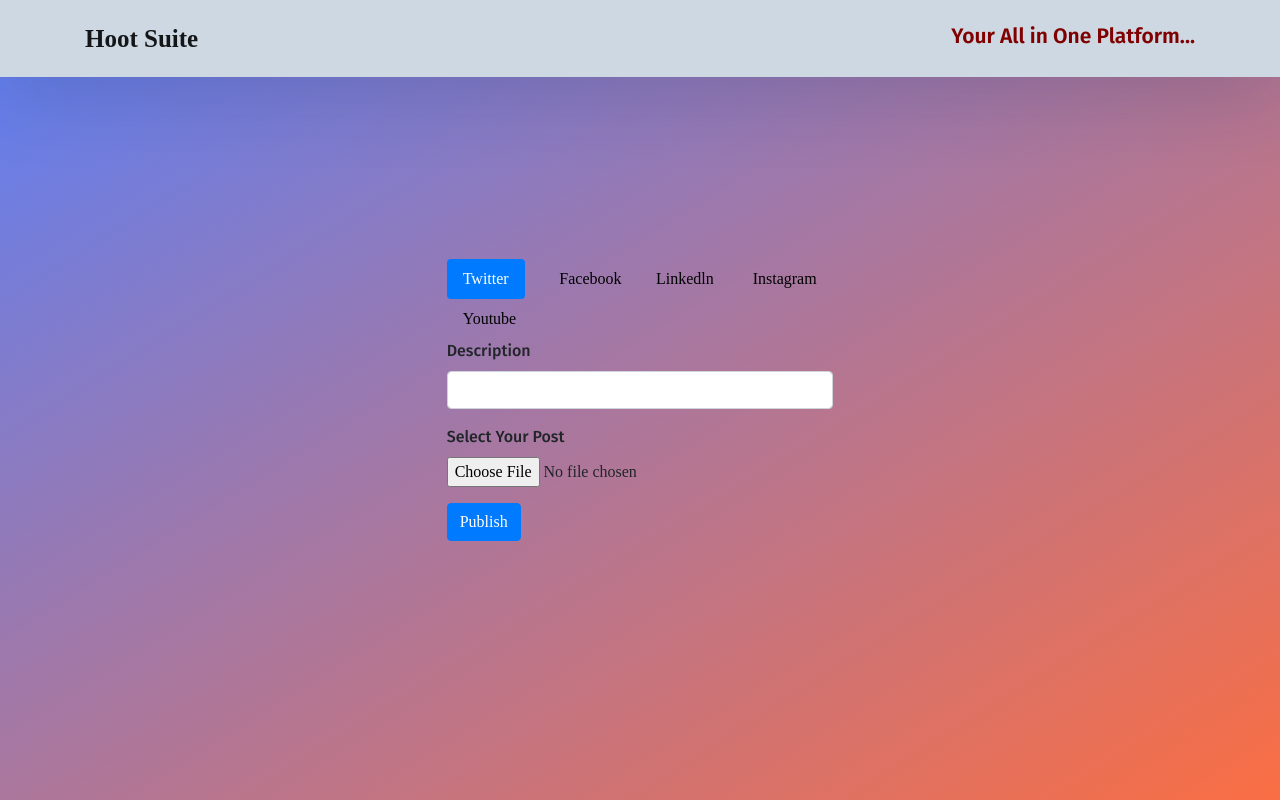
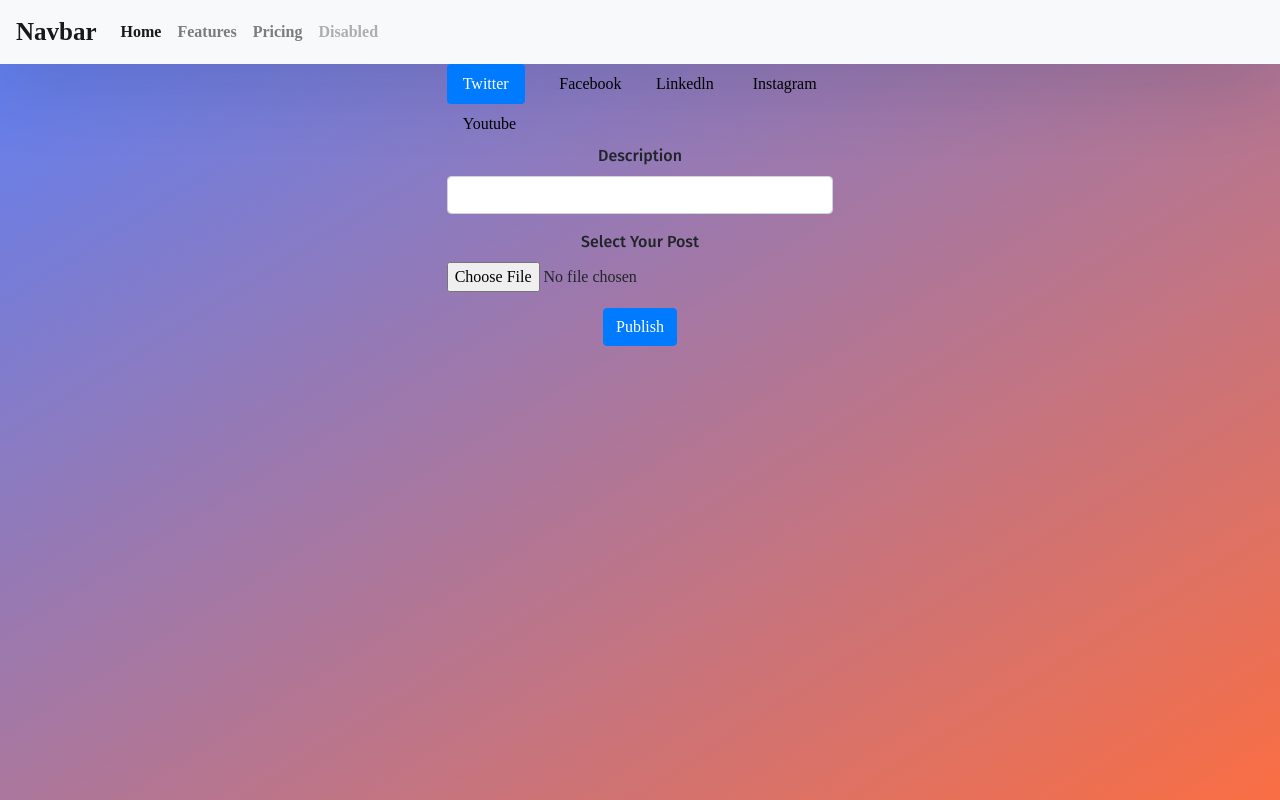
Before and after one commit to dhanpalsinghrajpurohit/frontend-hooksuite, a React (Create React App) app: page /post in a window 1280 px wide. Built offline with nearby package versions, Linux system fonts and the light colour scheme; a web font is replaced by a local one.

Commit message:
navbar ui added

```diff
--- a/src/App.js
+++ b/src/App.js
@@ -3,9 +3,10 @@
 import "./App.css";
 import { BrowserRouter as Router, Switch, Route, Link } from "react-router-dom";
 import { useState, useEffect } from "react";
-import Login from "./components/login.component";
-import SignUp from "./components/signup.component";
-import Post from "./components/Post/Post";
+import Login from "./containers/Authentication/login.component";
+import SignUp from "./containers/Authentication/signup.component";
+import Post from "./containers/Post/Post";
+import Navbar from "./components/Navbar/Navbar";
 
 function App() {
   const initialValues = { fname: "", laname: "", email: "", password: "" };
@@ -51,11 +52,8 @@
   return (
     <Router>
       <div className="App">
-        <nav className="navbar navbar-expand-lg navbar-light fixed-top">
+        {/* <nav className="navbar navbar-expand-lg navbar-light fixed-top">
           <div className="container">
-            <Link className="navbar-brand" to={"/sign-in"}>
-              Hoot Suite
-            </Link>
             {/* <div className="collapse navbar-collapse" id="navbarTogglerDemo02">
               <ul className="navbar-nav ml-auto">
                 <li className="nav-item">
@@ -69,23 +67,21 @@
                   </Link>
                 </li>
               </ul>
-            </div> */}
-            <div>
-              <ul className="tagline">Your All in One Platform...</ul>
-            </div>
+            </div> }
           </div>
-        </nav>
+        </nav> */}
 
-        <div className="auth-wrapper">
+        {/* <div className="auth-wrapper"> */}
           <div >
             <Switch>
               <Route exact path="/" component={Login} />
               <Route path="/sign-in" component={Login} />
               <Route path="/sign-up" component={SignUp} />
               <Route path="/post" component={Post} />
+              <Route path="/post" component={Post} />
             </Switch>
           </div>
-        </div>
+        {/* </div> */}
       </div>
     </Router>
   );
--- /dev/null
+++ b/src/components/Navbar/Navbar.js
@@ -0,0 +1,35 @@
+import react from "react";
+import { Component } from "react";
+
+class Navbar extends Component{
+    render(){
+        return(
+            <react.Fragment>
+                <nav class="navbar navbar-expand-lg navbar-light bg-light">
+                    <a class="navbar-brand" href="#">Navbar</a>
+                    <button class="navbar-toggler" type="button" data-toggle="collapse" data-target="#navbarNav" aria-controls="navbarNav" aria-expanded="false" aria-label="Toggle navigation">
+                        <span class="navbar-toggler-icon"></span>
+                    </button>
+                    <div class="collapse navbar-collapse" id="navbarNav">
+                        <ul class="navbar-nav">
+                        <li class="nav-item active">
+                            <a class="nav-link" href="#">Home <span class="sr-only">(current)</span></a>
+                        </li>
+                        <li class="nav-item">
+                            <a class="nav-link" href="#">Features</a>
+                        </li>
+                        <li class="nav-item">
+                            <a class="nav-link" href="#">Pricing</a>
+                        </li>
+                        <li class="nav-item">
+                            <a class="nav-link disabled" href="#" tabindex="-1" aria-disabled="true">Disabled</a>
+                        </li>
+                        </ul>
+                    </div>
+                </nav>
+            </react.Fragment>
+        )
+    }
+}
+
+export default Navbar;
--- a/src/components/login.component.js
+++ b/src/containers/Authentication/login.component.js
@@ -1,5 +1,7 @@
 import React, { Component, useState } from "react";
 import { BrowserRouter as Router, Switch, Route, Link } from "react-router-dom";
+
+import "../../index.css";
 
 export default class Login extends Component {
   constructor() {
@@ -39,10 +41,11 @@
                 else
                     this.props.history.push("/Dashboard");
             })
-      }
+    }
 
   render() {
     return (
+      <div className="auth-wrapper">
       <form method="POST" onSubmit={this.login}>
         <h3>Log In</h3>
 
@@ -92,66 +95,8 @@
           Forgot <a href="#">password?</a>
         </p>
       </form>
+      </div>
+
     );
   }
-  // handleClick(event){
-  //   var apiBaseUrl = "http://localhost:5000/signin/";
-  //   var self = this;
-
-  //   var payload={
-  //   "email":this.state.username,
-  //   "password":this.state.password
-  //   }
-  //   console.log(payload);
-  //   alert(payload);
-  //   // axios.post(apiBaseUrl+'login', payload)
-  //   // .then(function (response) {
-  //   // console.log(response);
-  //   // if(response.data.code == 200){
-  //   // console.log("Login successfull");
-  //   // var uploadScreen=[];
-  //   // uploadScreen.push(<UploadScreen appContext={self.props.appContext}/>)
-  //   // self.props.appContext.setState({loginPage:[],uploadScreen:uploadScreen})
-  //   // }
-  //   // else if(response.data.code == 204){
-  //   // console.log("Username password do not match");
-  //   // alert("username password do not match")
-  //   // }
-  //   // else{
-  //   // console.log("Username does not exists");
-  //   // alert("Username does not exist");
-  //   // }
-  //   // })
-  //   // .catch(function (error) {
-  //   // console.log(error);
-  //   // });
-  //   }
-
-
-
-
 }
-
-
-// export function PostData(userData) {
-//   let BaseUrl = "http://localhost:5000/signin/";
-//   console.log("userData", userData);
-
-//   return new Promise((resolve, reject) => {
-//   fetch(BaseUrl, {
-//     method: "POST",
-//     headers: {
-//       "Content-Type": "application/json",
-//       Accept: "application/json"
-//     }
-//     // body: JSON.stringify(userData)
-//   })
-//     .then(response => response.json())
-//     .then(responseJson => {
-//       resolve(responseJson);
-//     })
-//     .catch(error => {
-//       reject(error);
-//     });
-//   });
-// }
--- a/src/components/Post/Post.js
+++ b/src/containers/Post/Post.js
@@ -2,6 +2,8 @@
 import axios from "axios";
 import { withRouter } from "react-router";
 import { useState } from "react";
+
+import Navbar from "../../components/Navbar/Navbar";
 
 class Post extends Component{
 
@@ -251,6 +253,7 @@
 
         return(
             <React.Fragment>
+                <Navbar />
                 <div className="container-fluid">
                     <div className="col-4 offset-lg-2 mx-auto">
                       {alertBox}
```
Also changed, not shown: src/containers/Authentication/signup.component.js (renamed from src/components/signup.component.js), 1 other file (tests, documents, lock files or other folders).
